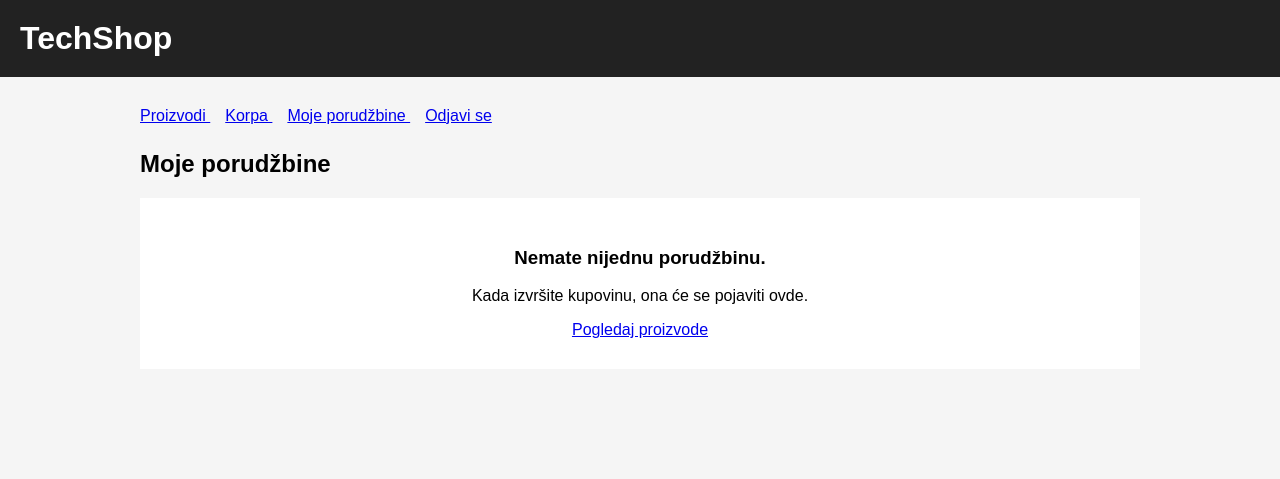
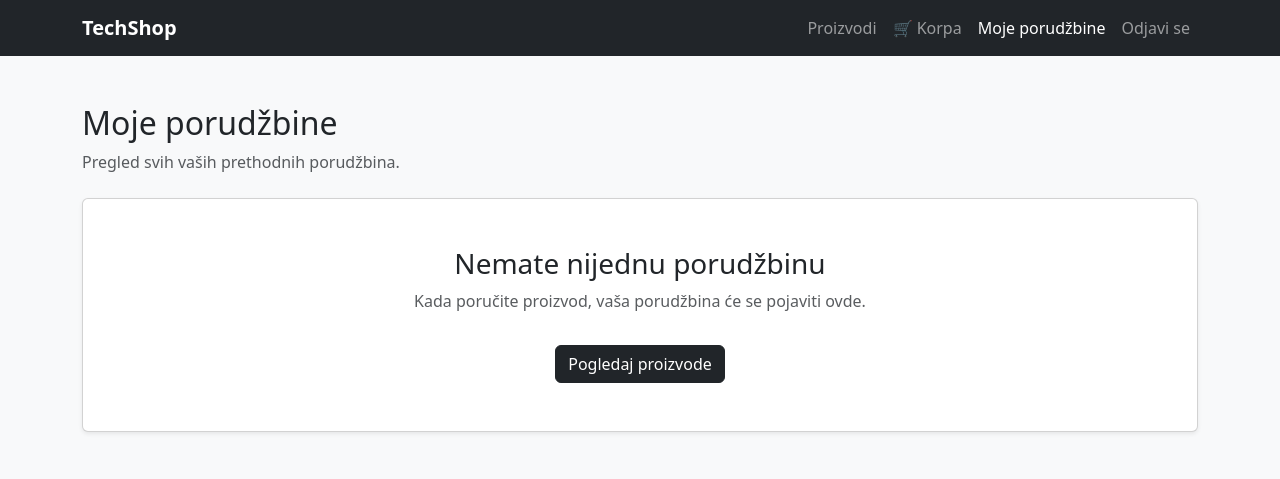
Before and after one commit to EasyDev-Alex/TechShop, a PHP site: page /Presentation/moje_porudzbine.php in a window 1280 px wide. Shown: the top 479 px of the page. Run offline with PHP 8.4, Linux system fonts and the light colour scheme; the visitor is signed in with stand-in values (Sample User, id 1); data that the repository does not hold is empty.

Commit message:
Added bootstrap to moje_porudzbine.php

```diff
--- a/Presentation/moje_porudzbine.php
+++ b/Presentation/moje_porudzbine.php
@@ -18,149 +18,130 @@ $orders = $orderService->getOrdersByUserId(
 ?>
 
 <!DOCTYPE html>
+
 <html lang="sr">
 
 <head>
 
     <meta charset="UTF-8">
 
+    <meta
+        name="viewport"
+        content="width=device-width, initial-scale=1"
+    >
+
+    <link
+        href="https://cdn.jsdelivr.net/npm/bootstrap@5.3.3/dist/css/bootstrap.min.css"
+        rel="stylesheet"
+    >
+
     <title>TechShop - Moje porudžbine</title>
-
-    <style>
-
-        body {
-            font-family: Arial, sans-serif;
-            margin: 0;
-            background-color: #f5f5f5;
-        }
-
-        header {
-            background-color: #222;
-            color: white;
-            padding: 20px;
-        }
-
-        header h1 {
-            margin: 0;
-        }
-
-        .container {
-            width: 90%;
-            max-width: 1000px;
-            margin: 30px auto;
-        }
-
-        .navigation {
-            margin-bottom: 25px;
-        }
-
-        .navigation a {
-            margin-right: 15px;
-        }
-
-        .order {
-            background-color: white;
-            border: 1px solid #ddd;
-            border-radius: 8px;
-            padding: 20px;
-            margin-bottom: 20px;
-        }
-
-        .order-header {
-            display: flex;
-            justify-content: space-between;
-            border-bottom: 1px solid #ddd;
-            padding-bottom: 15px;
-            margin-bottom: 15px;
-        }
-
-        .order-number {
-            font-size: 20px;
-            font-weight: bold;
-        }
-
-        table {
-            width: 100%;
-            border-collapse: collapse;
-        }
-
-        th,
-        td {
-            padding: 10px;
-            border-bottom: 1px solid #ddd;
-            text-align: left;
-        }
-
-        .total {
-            text-align: right;
-            font-size: 20px;
-            font-weight: bold;
-            margin-top: 15px;
-        }
-
-        .empty {
-            background-color: white;
-            padding: 30px;
-            text-align: center;
-        }
-
-    </style>
 
 </head>
 
-<body>
 
-<header>
+<body class="bg-light">
 
-    <h1>TechShop</h1>
 
-</header>
+<nav class="navbar navbar-dark bg-dark navbar-expand-lg">
 
     <div class="container">
 
-    <div class="navigation">
+        <a
+            class="navbar-brand fw-bold"
+            href="proizvodi.php"
+        >
+            TechShop
+        </a>
 
-        <a href="proizvodi.php">
+
+        <div class="navbar-nav ms-auto">
+
+            <a
+                class="nav-link"
+                href="proizvodi.php"
+            >
                 Proizvodi
             </a>
 
-        <a href="korpa.php">
-            Korpa
+            <a
+                class="nav-link"
+                href="korpa.php"
+            >
+                🛒 Korpa
             </a>
 
-        <a href="moje_porudzbine.php">
+            <a
+                class="nav-link active"
+                href="moje_porudzbine.php"
+            >
                 Moje porudžbine
             </a>
 
-        <a href="logout.php">
+            <a
+                class="nav-link"
+                href="logout.php"
+            >
                 Odjavi se
             </a>
 
         </div>
 
-    <h2>
+    </div>
+
+</nav>
+
+
+<div class="container py-5">
+
+
+    <div class="mb-4">
+
+        <h1 class="h2">
             Moje porudžbine
-    </h2>
+        </h1>
+
+        <p class="text-muted">
+            Pregled svih vaših prethodnih porudžbina.
+        </p>
+
+    </div>
+
 
     <?php if (empty($orders)): ?>
 
-        <div class="empty">
 
-            <h3>Nemate nijednu porudžbinu.</h3>
+        <div class="card shadow-sm">
 
-            <p>
-                Kada izvršite kupovinu, ona će se pojaviti ovde.
+            <div class="card-body text-center p-5">
+
+                <h3>
+                    Nemate nijednu porudžbinu
+                </h3>
+
+                <p class="text-muted">
+
+                    Kada poručite proizvod, vaša porudžbina će se pojaviti ovde.
+
                 </p>
 
-            <a href="proizvodi.php">
+                <a
+                    href="proizvodi.php"
+                    class="btn btn-dark mt-3"
+                >
                     Pogledaj proizvode
                 </a>
 
             </div>
 
+        </div>
+
+
     <?php else: ?>
 
+
         <?php foreach ($orders as $order): ?>
+
 
             <?php
 
@@ -170,73 +151,116 @@ $orders = $orderService->getOrdersByUserId(
 
             ?>
 
-            <div class="order">
 
-                <div class="order-header">
+            <div class="card shadow-sm mb-4">
 
-                    <div class="order-number">
+
+                <div
+                    class="card-header bg-dark text-white d-flex justify-content-between align-items-center"
+                >
+
+                    <div>
+
+                        <strong>
 
                             Porudžbina
                             #<?php echo $order["id"]; ?>
 
+                        </strong>
+
                     </div>
 
-                    <div>
+
+                    <div class="small">
 
                         <?php
+
                         echo date(
                             "d.m.Y. H:i",
                             strtotime($order["order_date"])
                         );
+
                         ?>
 
                     </div>
 
                 </div>
 
-                <table>
+
+                <div class="card-body">
+
+
+                    <div class="table-responsive">
+
+
+                        <table class="table table-hover align-middle">
+
+
+                            <thead>
 
                                 <tr>
 
-                        <th>Proizvod</th>
+                                    <th>
+                                        Proizvod
+                                    </th>
 
-                        <th>Cena</th>
+                                    <th>
+                                        Cena
+                                    </th>
 
-                        <th>Količina</th>
+                                    <th>
+                                        Količina
+                                    </th>
 
-                        <th>Ukupno</th>
+                                    <th>
+                                        Ukupno
+                                    </th>
 
                                 </tr>
 
+                            </thead>
+
+
+                            <tbody>
+
+
                                 <?php foreach ($items as $item): ?>
 
+
                                     <tr>
+
+
+                                        <td class="fw-semibold">
+
+                                            <?php
+
+                                            echo htmlspecialchars(
+                                                $item["product_name"]
+                                                ?? "Obrisan proizvod"
+                                            );
+
+                                            ?>
+
+                                        </td>
+
 
                                         <td>
 
                                             <?php
-                                echo htmlspecialchars(
-                                    $item["product_name"]
-                                    ?? "Obrisan proizvod"
-                                );
-                                ?>
 
-                            </td>
-
-                            <td>
-
-                                <?php
                                             echo number_format(
                                                 $item["price"],
                                                 2,
                                                 ",",
                                                 "."
                                             );
+
                                             ?>
 
                                             RSD
 
                                         </td>
+
 
                                         <td>
 
@@ -246,7 +270,8 @@ $orders = $orderService->getOrdersByUserId(
 
                                         </td>
 
-                            <td>
+
+                                        <td class="fw-semibold">
 
                                             <?php
 
@@ -267,36 +292,67 @@ $orders = $orderService->getOrdersByUserId(
 
                                         </td>
 
+
                                     </tr>
+
 
                                 <?php endforeach; ?>
 
+
+                            </tbody>
+
+
                         </table>
 
-                <div class="total">
 
-                    Ukupno:
+                    </div>
+
+
+                    <div
+                        class="border-top pt-3 text-end"
+                    >
+
+                        <span class="fs-5">
+
+                            Ukupna cena:
+
+                        </span>
+
+
+                        <strong class="fs-4 ms-2">
 
                             <?php
+
                             echo number_format(
                                 $order["total_price"],
                                 2,
                                 ",",
                                 "."
                             );
+
                             ?>
 
                             RSD
 
-                </div>
+                        </strong>
 
                     </div>
 
+
+                </div>
+
+
+            </div>
+
+
         <?php endforeach; ?>
+
 
     <?php endif; ?>
 
+
 </div>
+
 
 </body>
 
```
Lines whose indentation alone changed are shown as unchanged.
